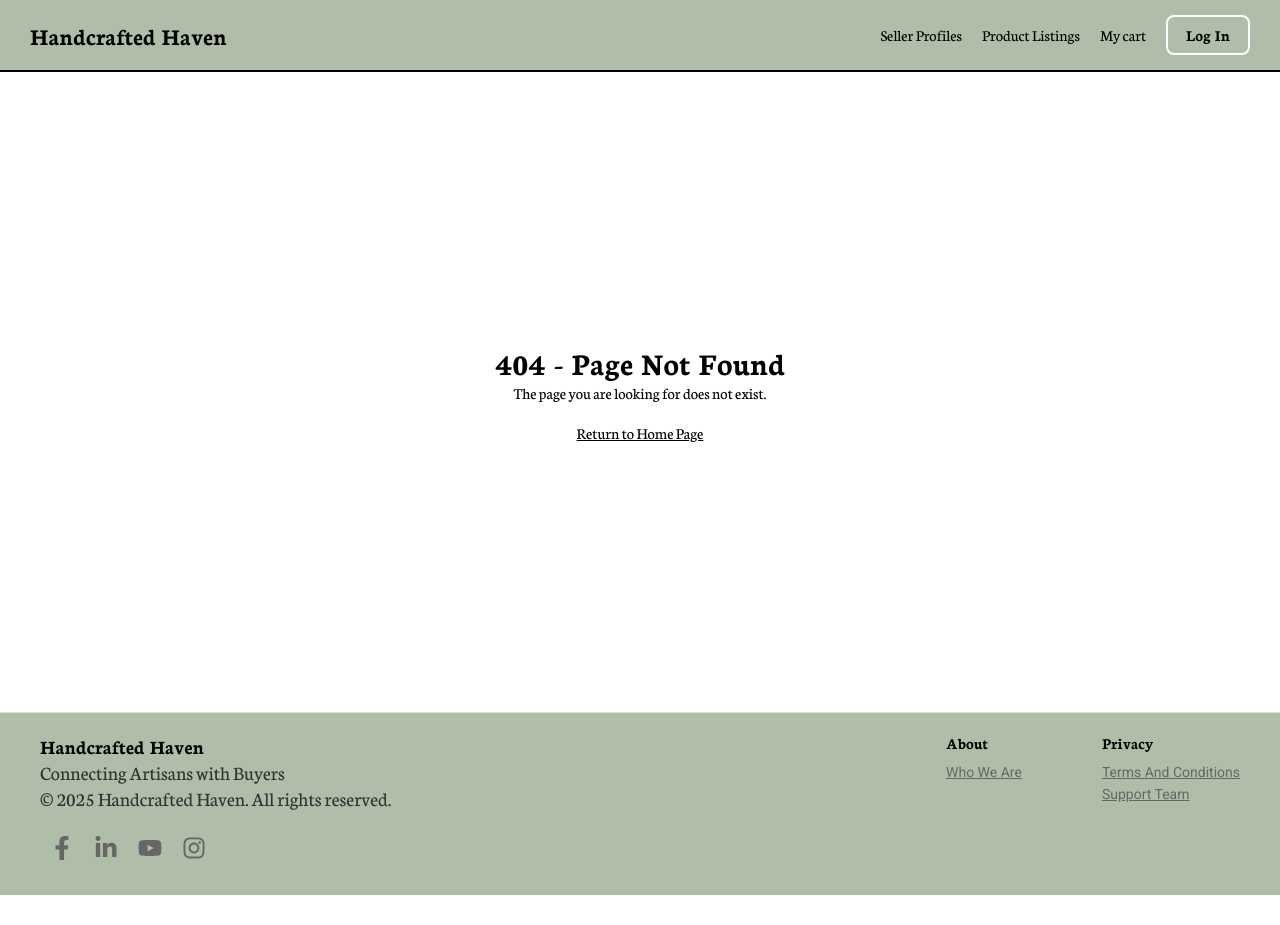
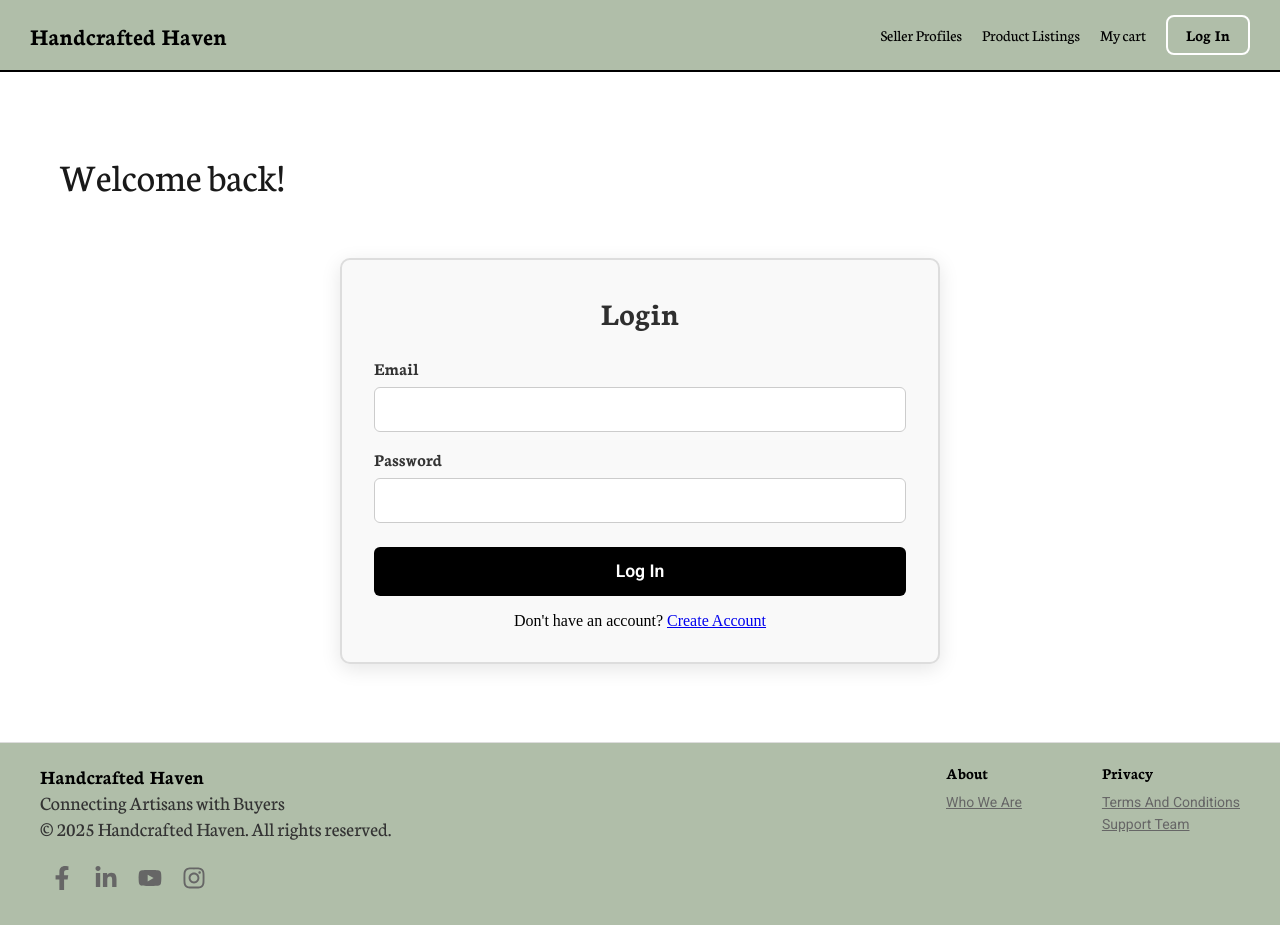
Before and after one commit to Xjomwnd2/WDD-430-Group12, a Next.js app in the folder handcrafted-haven/: page /login in a window 1280 px wide. Before the commit this address had no page. Before the commit the page ends 895 px from the top, so only its background shows below. Built offline with nearby package versions, Linux system fonts and the light colour scheme.

Commit message:
implement user authentication with login and registration; add bcrypt for password hashing and create respective API routes

```diff
--- a/handcrafted-haven/package.json
+++ b/handcrafted-haven/package.json
@@ -9,6 +9,7 @@
     "lint": "next lint"
   },
   "dependencies": {
+    "bcryptjs": "^3.0.2",
     "clsx": "^2.1.1",
     "lucide-react": "^0.483.0",
     "next": "15.2.3",
--- /dev/null
+++ b/handcrafted-haven/src/app/api/login/route.ts
@@ -0,0 +1,36 @@
+import { NextResponse } from "next/server";
+import { Pool } from "pg";
+import bcrypt from "bcryptjs";
+
+const pool = new Pool({
+  connectionString: process.env.DATABASE_URL,
+});
+
+export async function POST(request: Request) {
+  const { email, password } = await request.json();
+
+  try {
+    const result = await pool.query("SELECT * FROM users WHERE email = $1", [
+      email,
+    ]);
+
+    if (result.rows.length === 0) {
+      return NextResponse.json({ message: "User not found" }, { status: 401 });
+    }
+
+    const user = result.rows[0];
+    const validPassword = await bcrypt.compare(password, user.password);
+
+    if (!validPassword) {
+      return NextResponse.json(
+        { message: "Incorrect password" },
+        { status: 401 }
+      );
+    }
+
+    return NextResponse.json({ message: "Login successful", role: user.role });
+  } catch (err) {
+    console.error(err);
+    return NextResponse.json({ message: "Server error" }, { status: 500 });
+  }
+}
--- /dev/null
+++ b/handcrafted-haven/src/app/api/register/route.ts
@@ -0,0 +1,32 @@
+import { NextResponse } from "next/server";
+import { Pool } from "pg";
+import bcrypt from "bcryptjs";
+
+const pool = new Pool({
+  connectionString: process.env.DATABASE_URL,
+});
+
+export async function POST(request: Request) {
+  const { username, email, password, role } = await request.json();
+
+  if (!username || !email || !password || !role) {
+    return NextResponse.json({ message: "Missing fields" }, { status: 400 });
+  }
+
+  try {
+    const hashedPassword = await bcrypt.hash(password, 10);
+
+    const result = await pool.query(
+      "INSERT INTO users (username, email, password, role) VALUES ($1, $2, $3, $4) RETURNING *",
+      [username, email, hashedPassword, role]
+    );
+
+    return NextResponse.json({ message: "User created" }, { status: 201 });
+  } catch (err: any) {
+    const msg =
+      err.code === "23505"
+        ? "Email or username already exists"
+        : "Error creating user";
+    return NextResponse.json({ message: msg }, { status: 500 });
+  }
+}
--- a/handcrafted-haven/src/app/api/users/route.js
+++ /dev/null
@@ -1,15 +0,0 @@
-import { NextResponse } from "next/server";
-import { query } from "../../../lib/db";
-
-export async function GET() {
-  try {
-    const result = await query("SELECT * FROM users");
-    return NextResponse.json(result.rows);
-  } catch (error) {
-    console.error("Database query error:", error);
-    return NextResponse.json(
-      { error: "Failed to fetch users" },
-      { status: 500 }
-    );
-  }
-}
--- /dev/null
+++ b/handcrafted-haven/src/app/login/page.tsx
@@ -0,0 +1,67 @@
+"use client";
+
+import { useState } from "react";
+import { useRouter } from "next/navigation";
+import Link from "next/link";
+import styles from "../ui/login/Login.module.css";
+
+export default function LoginPage() {
+  const router = useRouter();
+  const [email, setEmail] = useState("");
+  const [password, setPassword] = useState("");
+  const [error, setError] = useState("");
+
+  const handleSubmit = async (e: React.FormEvent) => {
+    e.preventDefault();
+    setError("");
+
+    const res = await fetch("/api/login", {
+      method: "POST",
+      headers: { "Content-Type": "application/json" },
+      body: JSON.stringify({ email, password }),
+    });
+
+    const data = await res.json();
+
+    if (res.ok) {
+      localStorage.setItem("isLogged", "true");
+      router.push("/account");
+    } else {
+      setError(data.message || "Login failed");
+    }
+  };
+
+  return (
+    <div className={styles.wrapper}>
+      <h1 className={styles.title}>Welcome back!</h1>
+      <form className={styles.contactForm} onSubmit={handleSubmit}>
+        <h2>Login</h2>
+        <label htmlFor="email">Email</label>
+        <input
+          type="email"
+          id="email"
+          value={email}
+          onChange={(e) => setEmail(e.target.value)}
+          required
+        />
+
+        <label htmlFor="password">Password</label>
+        <input
+          type="password"
+          id="password"
+          value={password}
+          onChange={(e) => setPassword(e.target.value)}
+          required
+        />
+
+        {error && <p style={{ color: "red" }}>{error}</p>}
+
+        <button type="submit">Log In</button>
+
+        <p style={{ marginTop: "1rem", textAlign: "center" }}>
+          Don't have an account? <Link href="/register">Create Account</Link>
+        </p>
+      </form>
+    </div>
+  );
+}
--- /dev/null
+++ b/handcrafted-haven/src/app/ui/login/Login.module.css
@@ -0,0 +1,91 @@
+.wrapper {
+  max-width: 1200px;
+  margin: 0 auto;
+  padding: 20px;
+}
+
+.title {
+  color: #000000e6;
+  font-family: "Neuton", serif;
+  font-size: 2.5rem;
+  font-weight: 500;
+  text-align: left;
+  margin: 5% 0%;
+}
+
+.contactForm {
+  margin: 2rem auto;
+  padding: 2rem;
+  border: 2px solid #ddd;
+  border-radius: 10px;
+  width: 90%;
+  max-width: 600px;
+  background-color: #f9f9f9;
+  box-shadow: 0 5px 20px rgba(0, 0, 0, 0.1);
+  margin-bottom: 5%;
+}
+
+.contactForm h2 {
+  font-family: "Neuton", serif;
+  font-size: 2rem;
+  font-weight: 700;
+  text-align: center;
+  margin-bottom: 1.5rem;
+  color: #2f2f2f;
+}
+
+.contactForm label {
+  display: block;
+  font-family: "Neuton", serif;
+  font-size: 1.1rem;
+  font-weight: 600;
+  margin-top: 1rem;
+  color: #333;
+}
+
+.contactForm input,
+.contactForm textarea {
+  width: 100%;
+  padding: 0.75rem 1rem;
+  margin-top: 0.5rem;
+  border: 1px solid #ccc;
+  border-radius: 6px;
+  font-family: "Roboto", sans-serif;
+  font-size: 1rem;
+  transition: border 0.2s, box-shadow 0.2s;
+  background-color: #fff;
+  color: #333;
+}
+
+.contactForm input:focus,
+.contactForm textarea:focus {
+  border-color: #92aa83;
+  box-shadow: 0 0 0 3px rgba(146, 170, 131, 0.3);
+  outline: none;
+}
+
+.contactForm textarea {
+  height: 120px;
+  resize: vertical;
+}
+
+.contactForm button {
+  display: block;
+  width: 100%;
+  padding: 0.9rem;
+  margin-top: 1.5rem;
+  background-color: #000;
+  color: #fff;
+  border: none;
+  border-radius: 6px;
+  font-family: "Roboto", sans-serif;
+  font-size: 1.1rem;
+  font-weight: 600;
+  cursor: pointer;
+  transition: background-color 0.3s ease;
+}
+
+.contactForm button:hover {
+  background-color: #92aa83;
+  box-shadow: 0 0 10px rgba(0, 0, 0, 0.3);
+}
```
Also changed, not shown: handcrafted-haven/src/app/account/page.tsx (+17 -1 lines), handcrafted-haven/src/app/register/page.tsx (added, +100 -0 lines), 1 other file (tests, documents, lock files or other folders).
